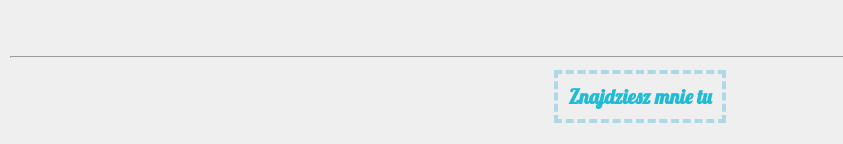
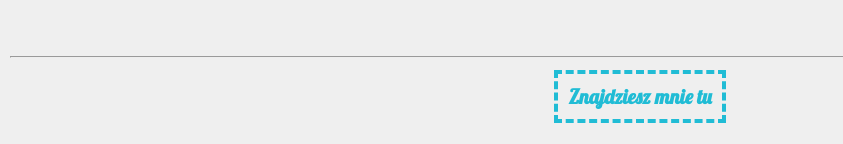
Before and after one commit to Rafu7s/Webpage2, a plain HTML site: page index.html in a window 1280 px wide. Shown: the part 702-846 px from the top of the page, without its empty margins (0-843 px from the left). Drawn offline with Linux system fonts and the light colour scheme.

Commit message:
Update style.css

```diff
--- a/css/style.css
+++ b/css/style.css
@@ -17,7 +17,7 @@ body {
  }
 
 h1 span {
-   border: 4px dashed #add8e8;
+   border: 4px dashed #20bcd5;
    padding: 10px;
    font-family: 'Lobster';
 }
```
